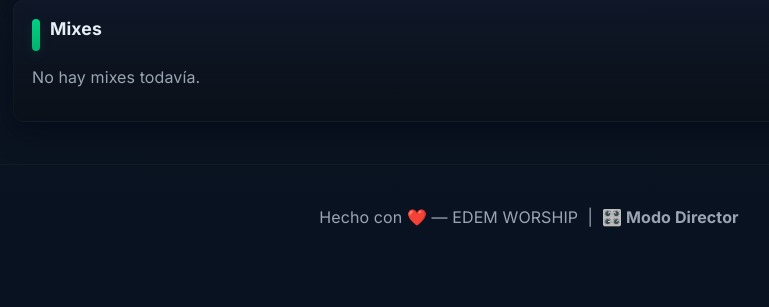
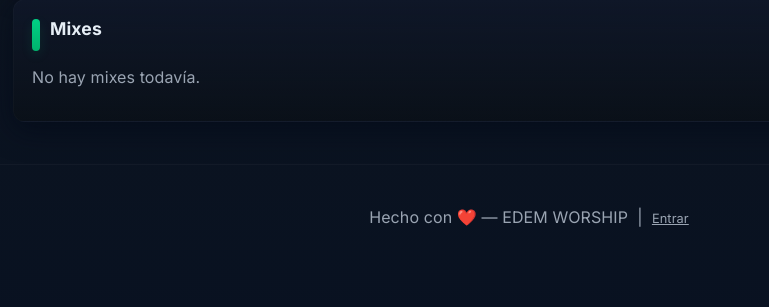
Before and after one commit to Carlosesosa23/edem-worship, a Flask app: template templates/index.html in a window 1280 px wide. Shown: the part 321-628 px from the top of the page, without its empty margins (111-880 px from the left). Run offline with Flask 3, Linux system fonts and the light colour scheme; the template is opened without the code that fills it, so the values that code supplies are empty; some libraries are stand-ins or nearby versions.

Commit message:
Activar botones de sesion

```diff
--- a/templates/index.html
+++ b/templates/index.html
@@ -149,8 +149,20 @@ Gracia sublime es..." rows="12" style="font-family: monospace; white-space: pre;
     </main>
 
     <footer class="site-footer">
-        <div class="container">Hecho con ❤️ — EDEM WORSHIP &nbsp;|&nbsp; <a href="/director"
-                style="color: inherit; text-decoration: none; font-weight: bold;">🎛️ Modo Director</a></div>
+        <div class="container">
+            Hecho con ❤️ — EDEM WORSHIP
+            {% if current_user.is_authenticated %}
+            {% if current_user.role == 'admin' %}
+            &nbsp;|&nbsp; <a href="/director" style="color: inherit; text-decoration: none; font-weight: bold;">🎛️ Modo
+                Director</a>
+            {% endif %}
+            &nbsp;|&nbsp; <a href="/logout" style="color: inherit; text-decoration: underline; font-size:0.8rem;">Salir
+                ({{ current_user.id }})</a>
+            {% else %}
+            &nbsp;|&nbsp; <a href="/login"
+                style="color: inherit; text-decoration: underline; font-size:0.8rem;">Entrar</a>
+            {% endif %}
+        </div>
     </footer>
     <script>
         if ('serviceWorker' in navigator) {
```
